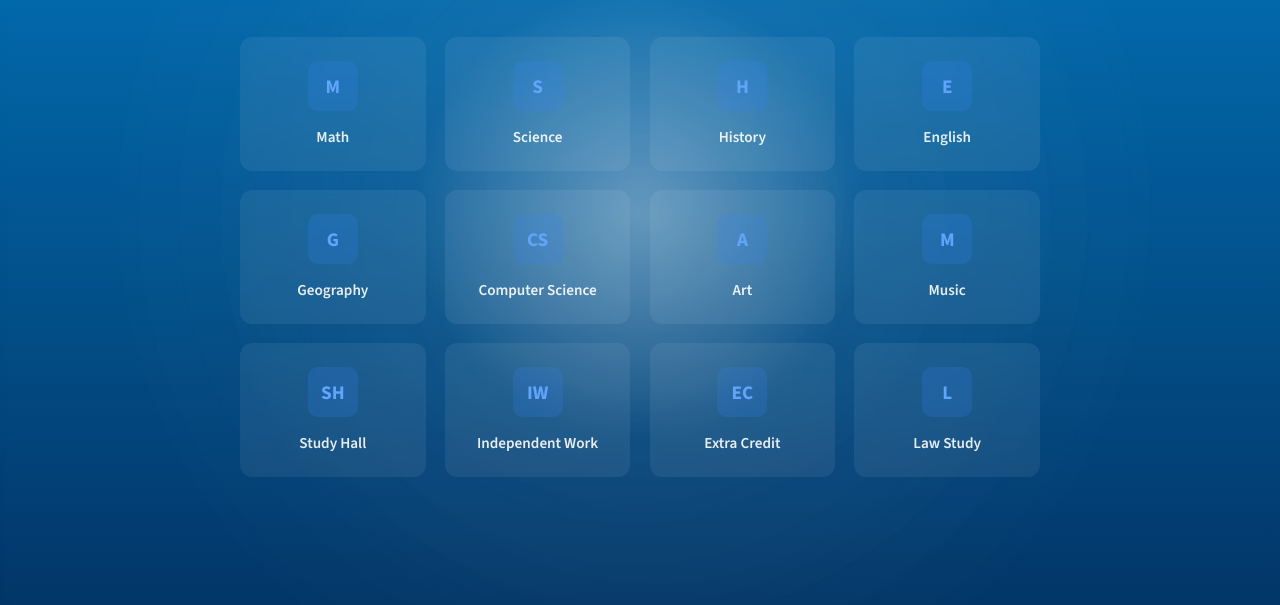
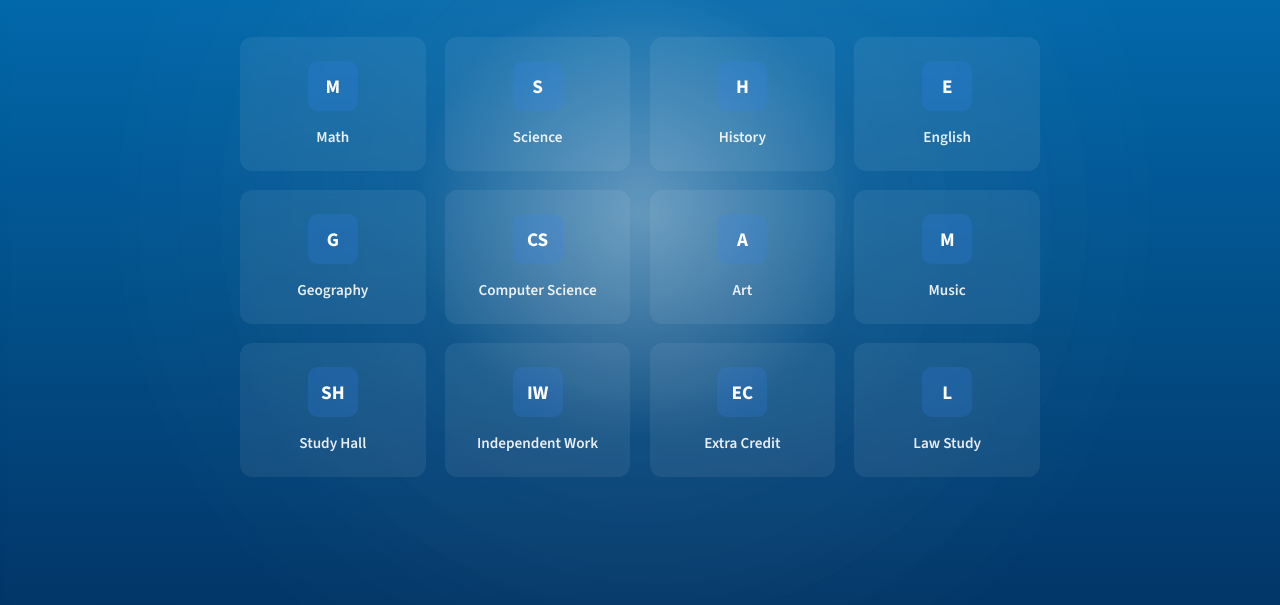
Before and after one commit to gurtmuncher/Learnify, a website: page public/subjects/index.html in a window 1280 px wide. Shown: the part 187-792 px from the top of the page. Drawn offline with nearby package versions, Linux system fonts and the light colour scheme.

Commit message:
few visual chnages

```diff
--- a/public/css/styles.css
+++ b/public/css/styles.css
@@ -752,7 +752,7 @@ h1 {
     justify-content: center;
     font-size: 1.2rem;
     font-weight: 700;
-    color: #60a5fa;
+    color: #fffff;
 }
 
 .subject-card span {
```
